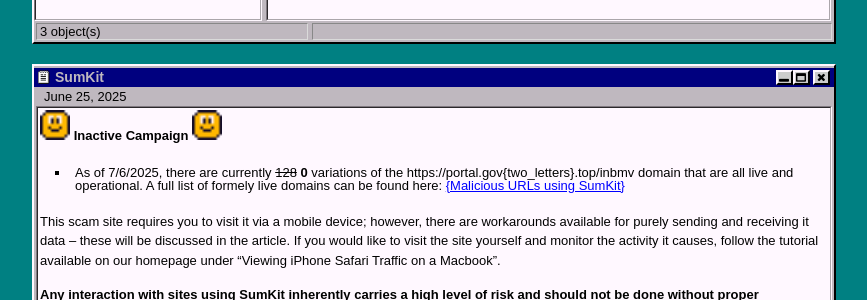
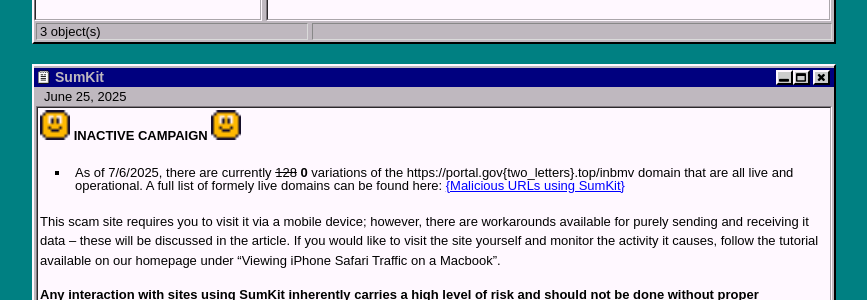
Before and after one commit to scattered-gonk/scattered-gonk.github.io, a Jekyll site: the page built from _posts/2025-25-06-SumKit.md, in a window 1280 px wide. Shown: the part 195-495 px from the top of the page, without its empty margins (206-1073 px from the left). Built offline with Jekyll 4.4.1, drawn with Linux system fonts in a browser that asks for light colours.

Commit message:
Updated post

```diff
--- a/_posts/2025-25-06-SumKit.md
+++ b/_posts/2025-25-06-SumKit.md
@@ -80,7 +80,7 @@
 
 <!-- <img src="/assets/nail_bite.ico" width="30" height="30">  **ACTIVE CAMPAIGN**   <img src="/assets/nail_bite.ico" width="30" height="30"> -->
 
-<img src="/assets/smile.png" width="30" height="30">  **Inactive Campaign**  <img src="/assets/smile.png" width="30" height="30">
+<img src="/assets/smile.png" width="30" height="30">  **INACTIVE CAMPAIGN**  <img src="/assets/smile.png" width="30" height="30">
 
 * As of 7/6/2025, there are currently ~~128~~ **0** variations of the https://portal.gov{two_letters}.top/inbmv domain that are all live and operational. A full list of formely live domains can be found here: <a href="#popup1"> {Malicious URLs using SumKit} </a>
 <br>
```
